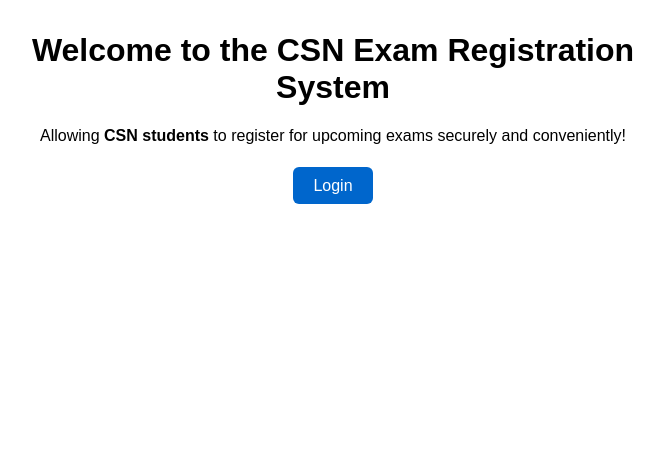
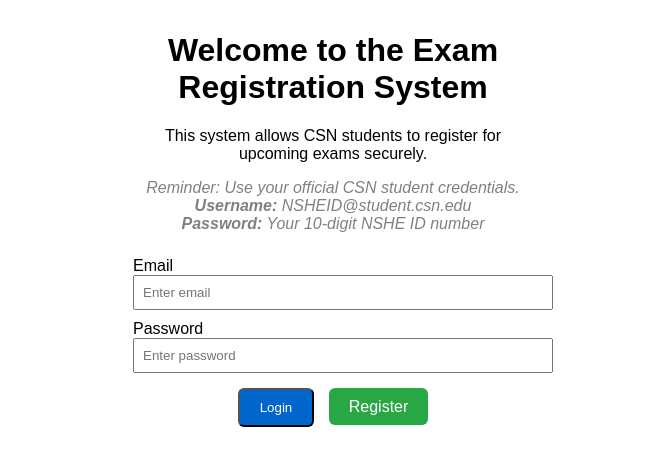
Before and after one commit to DebugAvengers/Exam-System, a Flask app: page / in a window 1280 px wide. Shown: the part 70-536 px from the top of the page, without its empty margins (307-971 px from the left). Run offline with Flask 3, Linux system fonts and the light colour scheme.

Commit message:
Update home.html

```diff
--- a/Exam Registration System/templates/home.html
+++ b/Exam Registration System/templates/home.html
@@ -1,15 +1,57 @@
 {% extends "base.html" %}
 
 {% block content %}
-<div style="max-width: 700px; margin: 2rem auto; text-align: center; font-family: Arial, sans-serif;">
-    <h1>Welcome to the CSN Exam Registration System</h1>
-    <p>Allowing <strong>CSN students</strong> to register for upcoming exams securely and conveniently!</p>
+<div style="max-width: 400px; margin: 2rem auto; text-align: center; font-family: Arial, sans-serif;">
 
-    <div style="margin-top: 2rem;">
-        <a href="{{ url_for('login') }}"
-           style="padding: 10px 20px; background-color: #0066cc; color: white; border-radius: 6px; text-decoration: none;">
-           Login
-        </a>
-    </div>
+    <h1>Welcome to the Exam Registration System</h1>
+    <p>This system allows CSN students to register for upcoming exams securely.</p>
+
+    <!-- Login Reminder -->
+    <p style="font-style: italic; color: gray; margin-top: 1rem;">
+        Reminder: Use your official CSN student credentials.<br>
+        <strong>Username:</strong> NSHEID@student.csn.edu<br>
+        <strong>Password:</strong> Your 10-digit NSHE ID number
+    </p>
+
+    <!-- Login Form -->
+    <form method="POST" action="{{ url_for('login') }}" style="margin-top: 1.5rem; text-align: left;">
+        <label for="email">Email</label>
+        <input
+            type="text"
+            id="email"
+            name="email"
+            placeholder="Enter email"
+            required
+            pattern="^[0-9]{10}@student\.csn\.edu$"
+            title="Enter your NSHE email"
+            style="width: 100%; padding: 8px; margin-bottom: 10px;"
+        >
+
+        <label for="password">Password</label>
+        <input
+            type="password"
+            id="password"
+            name="password"
+            placeholder="Enter password"
+            required
+            pattern="[0-9]{10}"
+            title="Enter your 10-digit NSHE ID"
+            style="width: 100%; padding: 8px; margin-bottom: 15px;"
+        >
+
+        <!-- Buttons -->
+        <div style="text-align: center;">
+            <button type="submit"
+                style="padding: 10px 20px; background-color: #0066cc; color: white; border-radius: 6px; margin-right: 10px;">
+                Login
+            </button>
+
+            <a href="{{ url_for('register') }}"
+               style="padding: 10px 20px; background-color: #28a745; color: white; border-radius: 6px; text-decoration: none;">
+               Register
+            </a>
+        </div>
+    </form>
+
 </div>
 {% endblock %}
```
